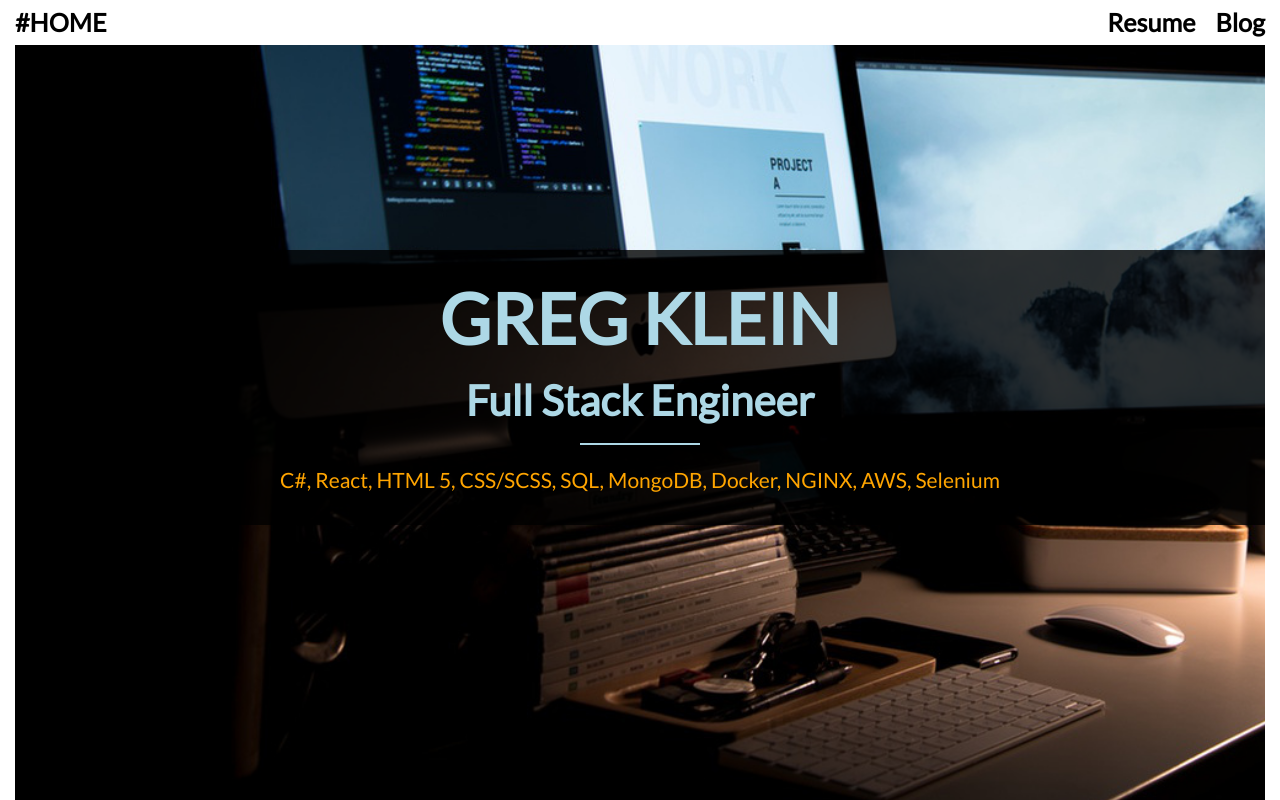
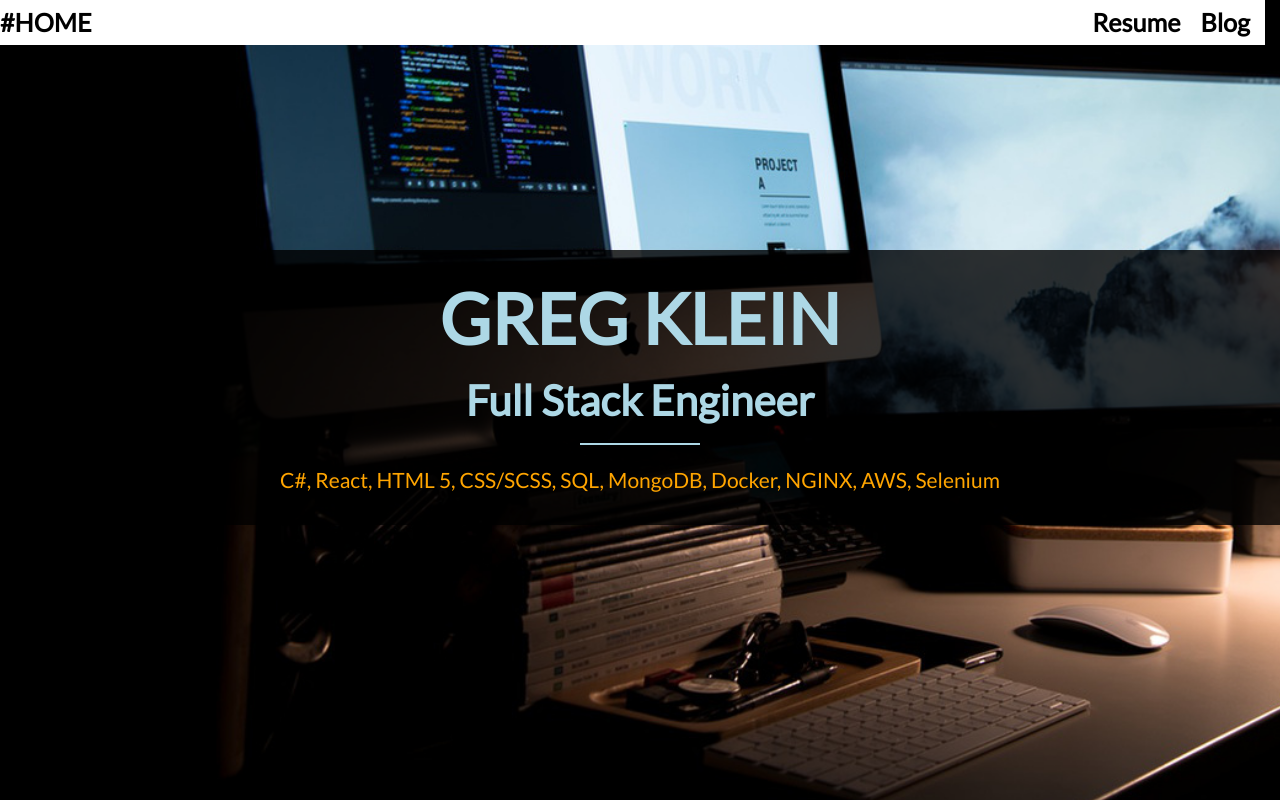
Before and after one commit to g-klein/resume-site, a React (Create React App) app: page / in a window 1280 px wide. Shown: the top 800 px of the page. Built offline with nearby package versions, Linux system fonts and the light colour scheme; a web font is replaced by a local one.

Commit message:
Production build with 404 fallback

```diff
--- a/package.json
+++ b/package.json
@@ -13,7 +13,7 @@
   },
   "scripts": {
     "start": "react-scripts start",
-    "build": "react-scripts build",
+    "build": "react-scripts build && copy build/index.html build/404.html",
     "test": "react-scripts test --env=jsdom",
     "eject": "react-scripts eject",
     "build-css": "node-sass-chokidar src/ -o src/",
--- a/src/Components/App/App.jsx
+++ b/src/Components/App/App.jsx
@@ -6,7 +6,7 @@ import { HomePage, ResumePage, PageNotFound } from '../';
 export class App extends Component {
   render() {
     return (
-        <div id="app" className="container">
+        <div id="app">
           <Switch id="app">
             <Route exact path='/' component={HomePage} />
             <Route path='/resume' component={ResumePage} />
```
Also changed, not shown: 7 other files (tests, documents, lock files or other folders).
